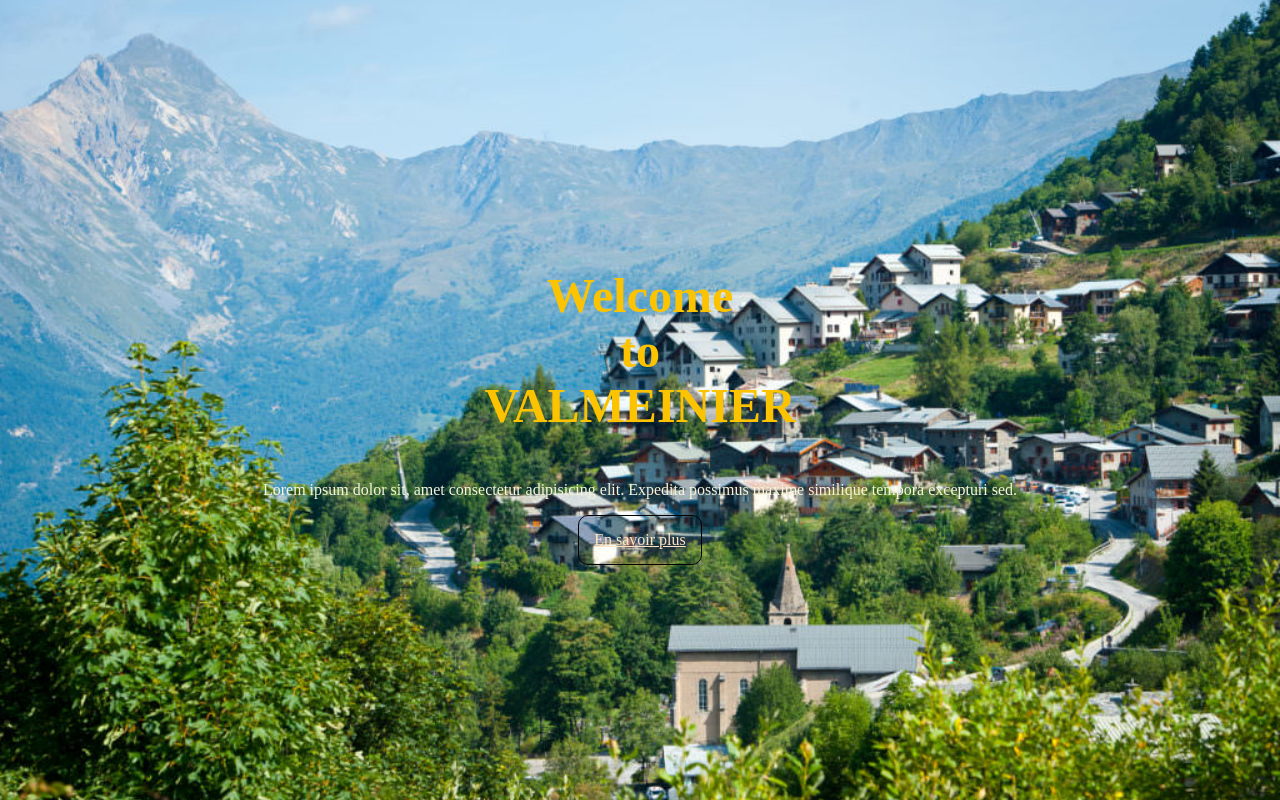
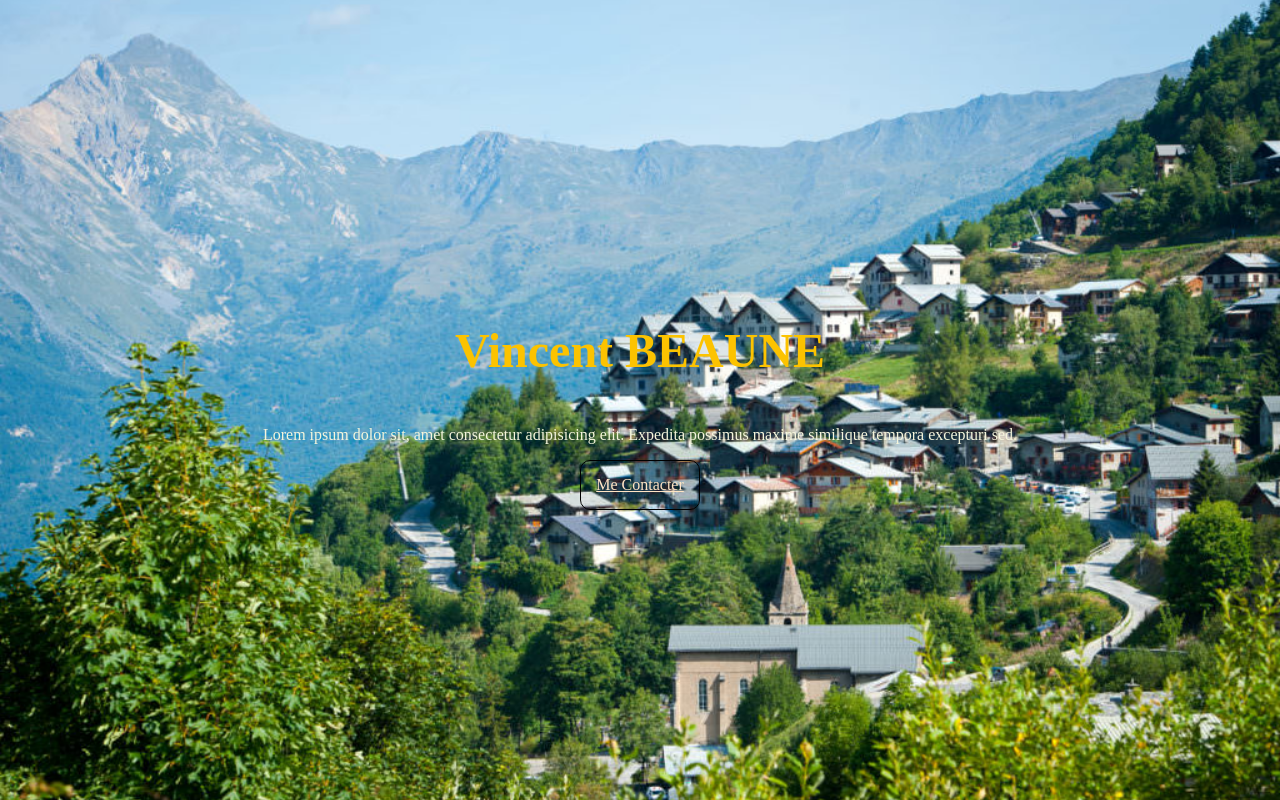
Before and after one commit to VBEAUNE/VBEAUNE.github.io, a plain HTML site: page index.html in a window 1280 px wide. Drawn offline with Linux system fonts and the light colour scheme.

Commit message:
bouton contact

```diff
--- a/index.html
+++ b/index.html
@@ -10,9 +10,10 @@
 <body>
     <div class="background">
         <div class="contenu">
-            <h1>Welcome<br>to<br>VALMEINIER</h1>
+            <h1>Vincent BEAUNE</h1>
             <p>Lorem ipsum dolor sit, amet consectetur adipisicing elit. Expedita possimus maxime similique tempora excepturi sed.</p>
-        <a href="https://www.alpes4ever.com/france/savoie/les-plus-de-1500-m/valmeinier-1800/">En savoir plus</a>
+        <a href="/contact">Me Contacter</a>
+
         </div>
     </div>
 
```
